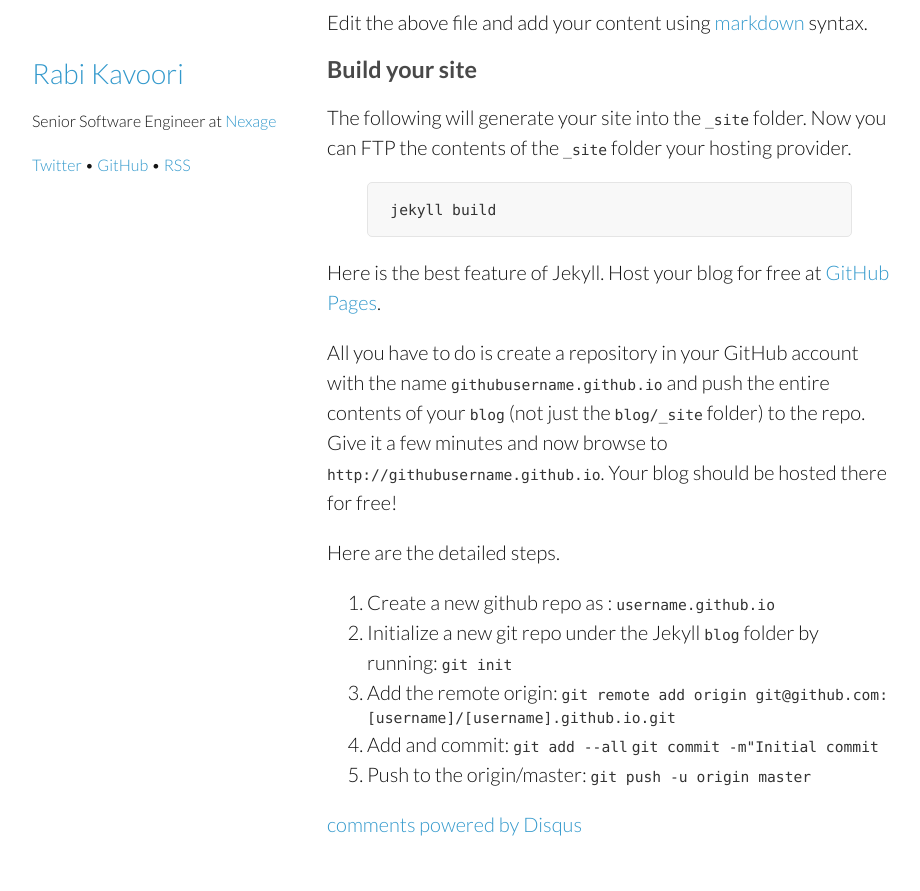
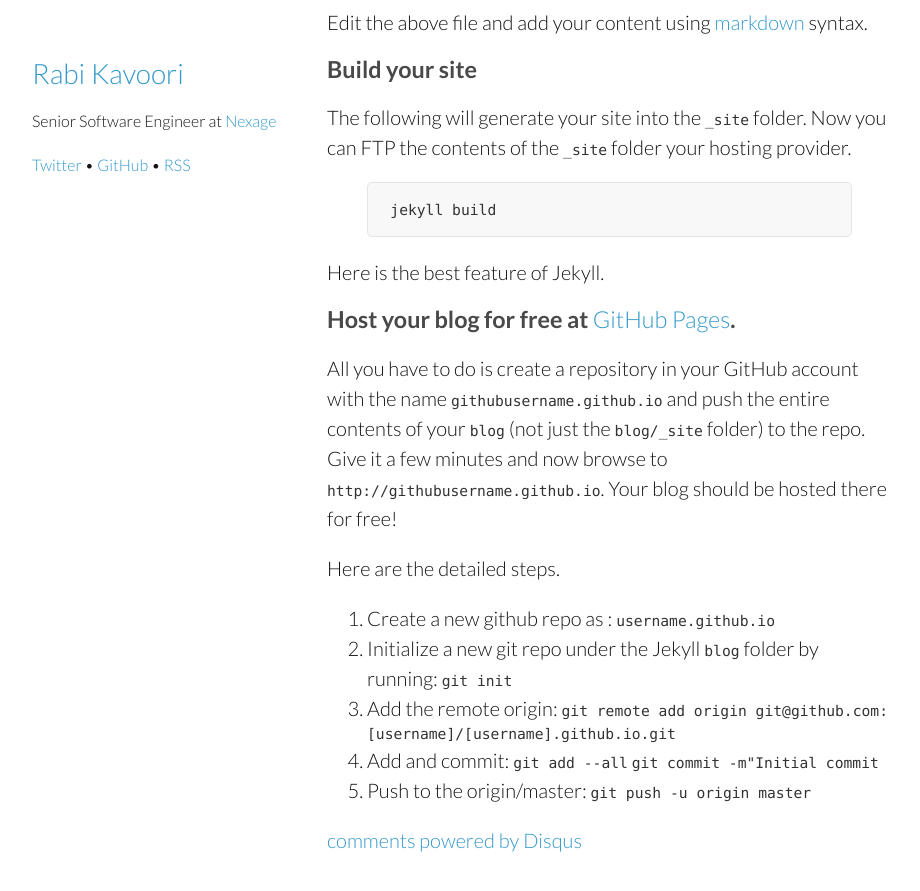
Before and after one commit to kavoori/kavoori.github.io, a Jekyll site: the page built from _posts/2014-11-06-using-jekyll-as-blogging-framework.markdown, in a window 1280 px wide and 900 px high, scrolled down 2483 px. Shown: the top 891 px of the window, without its empty margins (178-1098 px from the left). Built offline with Jekyll 4.4.1, drawn with Linux system fonts in a browser that asks for light colours; comment, search, counter and statistics services are not loaded.

Commit message:
Instructions for hosting.

```diff
--- a/_posts/2014-11-06-using-jekyll-as-blogging-framework.markdown
+++ b/_posts/2014-11-06-using-jekyll-as-blogging-framework.markdown
@@ -85,7 +85,9 @@ The following will generate your site into the `_site` folder. Now you can FTP t
 jekyll build
 {% endhighlight %}
 
-Here is the best feature of Jekyll. Host your blog for free at [GitHub Pages](https://pages.github.com/).
+Here is the best feature of Jekyll.
+
+### Host your blog for free at [GitHub Pages](https://pages.github.com/).
 
 All you have to do is create a repository in your GitHub account with the name `githubusername.github.io` and push the entire contents of your `blog` (not just the `blog/_site` folder) to the repo. Give it a few minutes and now browse to `http://githubusername.github.io`. Your blog should be hosted there for free!
 
```
